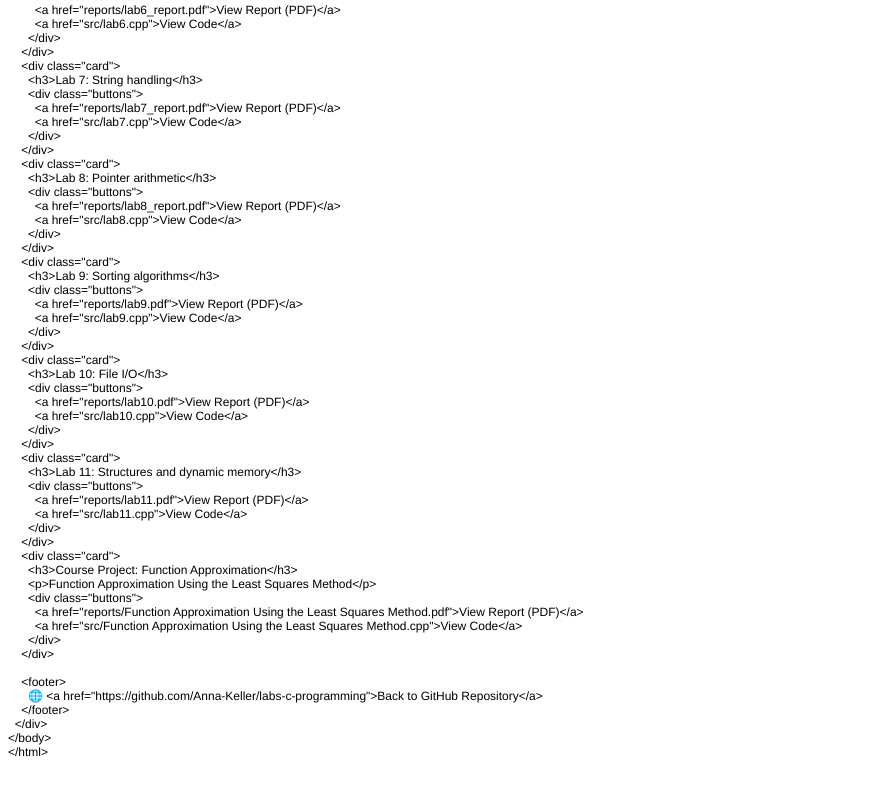
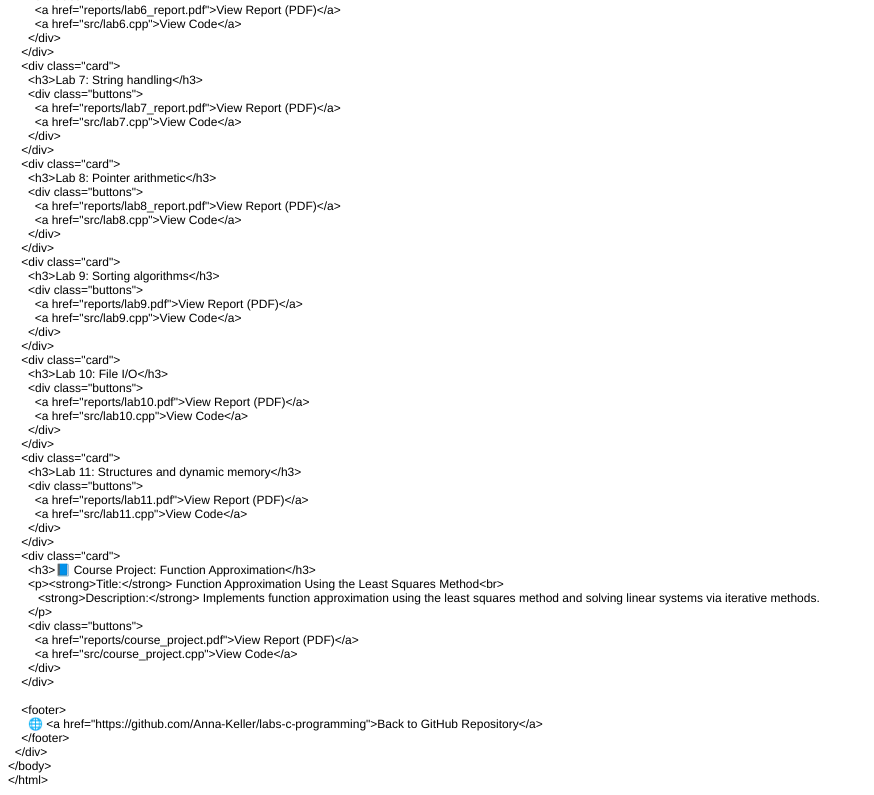
Before and after one commit to Anna-Keller/labs-c-programming, a plain HTML site: page index.html in a window 1280 px wide. Shown: the part 1559-2354 px from the top of the page, without its empty margins (0-874 px from the left). Before the commit the page ends 2326 px from the top, so only its background shows below. Drawn offline with Linux system fonts and the light colour scheme.

Commit message:
Fix course project links and rename files

```diff
--- a/index.html
+++ b/index.html
@@ -163,11 +163,13 @@
 <p class="p1"><span class="Apple-converted-space">      </span>&lt;/div&gt;</p>
 <p class="p1"><span class="Apple-converted-space">    </span>&lt;/div&gt;</p>
 <p class="p1"><span class="Apple-converted-space">    </span>&lt;div class="card"&gt;</p>
-<p class="p1"><span class="Apple-converted-space">      </span>&lt;h3&gt;Course Project: Function Approximation&lt;/h3&gt;</p>
-<p class="p1"><span class="Apple-converted-space">      </span>&lt;p&gt;Function Approximation Using the Least Squares Method&lt;/p&gt;</p>
+<p class="p1"><span class="Apple-converted-space">      </span>&lt;h3&gt;📘 Course Project: Function Approximation&lt;/h3&gt;</p>
+<p class="p1"><span class="Apple-converted-space">      </span>&lt;p&gt;&lt;strong&gt;Title:&lt;/strong&gt; Function Approximation Using the Least Squares Method&lt;br&gt;</p>
+<p class="p1"><span class="Apple-converted-space">         </span>&lt;strong&gt;Description:&lt;/strong&gt; Implements function approximation using the least squares method and solving linear systems via iterative methods.</p>
+<p class="p1"><span class="Apple-converted-space">      </span>&lt;/p&gt;</p>
 <p class="p1"><span class="Apple-converted-space">      </span>&lt;div class="buttons"&gt;</p>
-<p class="p1"><span class="Apple-converted-space">        </span>&lt;a href="reports/Function Approximation Using the Least Squares Method.pdf"&gt;View Report (PDF)&lt;/a&gt;</p>
-<p class="p1"><span class="Apple-converted-space">        </span>&lt;a href="src/Function Approximation Using the Least Squares Method.cpp"&gt;View Code&lt;/a&gt;</p>
+<p class="p1"><span class="Apple-converted-space">        </span>&lt;a href="reports/course_project.pdf"&gt;View Report (PDF)&lt;/a&gt;</p>
+<p class="p1"><span class="Apple-converted-space">        </span>&lt;a href="src/course_project.cpp"&gt;View Code&lt;/a&gt;</p>
 <p class="p1"><span class="Apple-converted-space">      </span>&lt;/div&gt;</p>
 <p class="p1"><span class="Apple-converted-space">    </span>&lt;/div&gt;</p>
 <p class="p2"><br></p>
```
